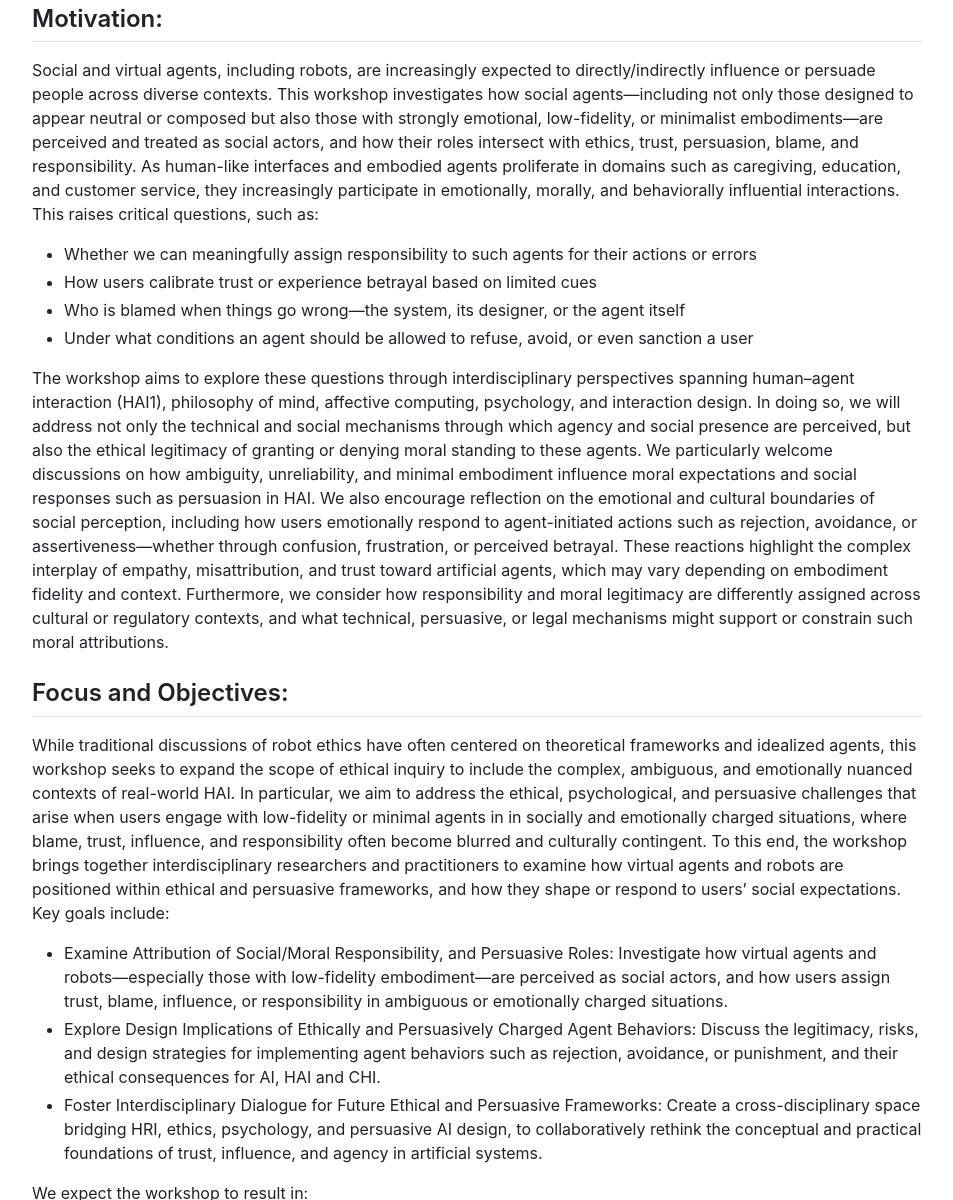
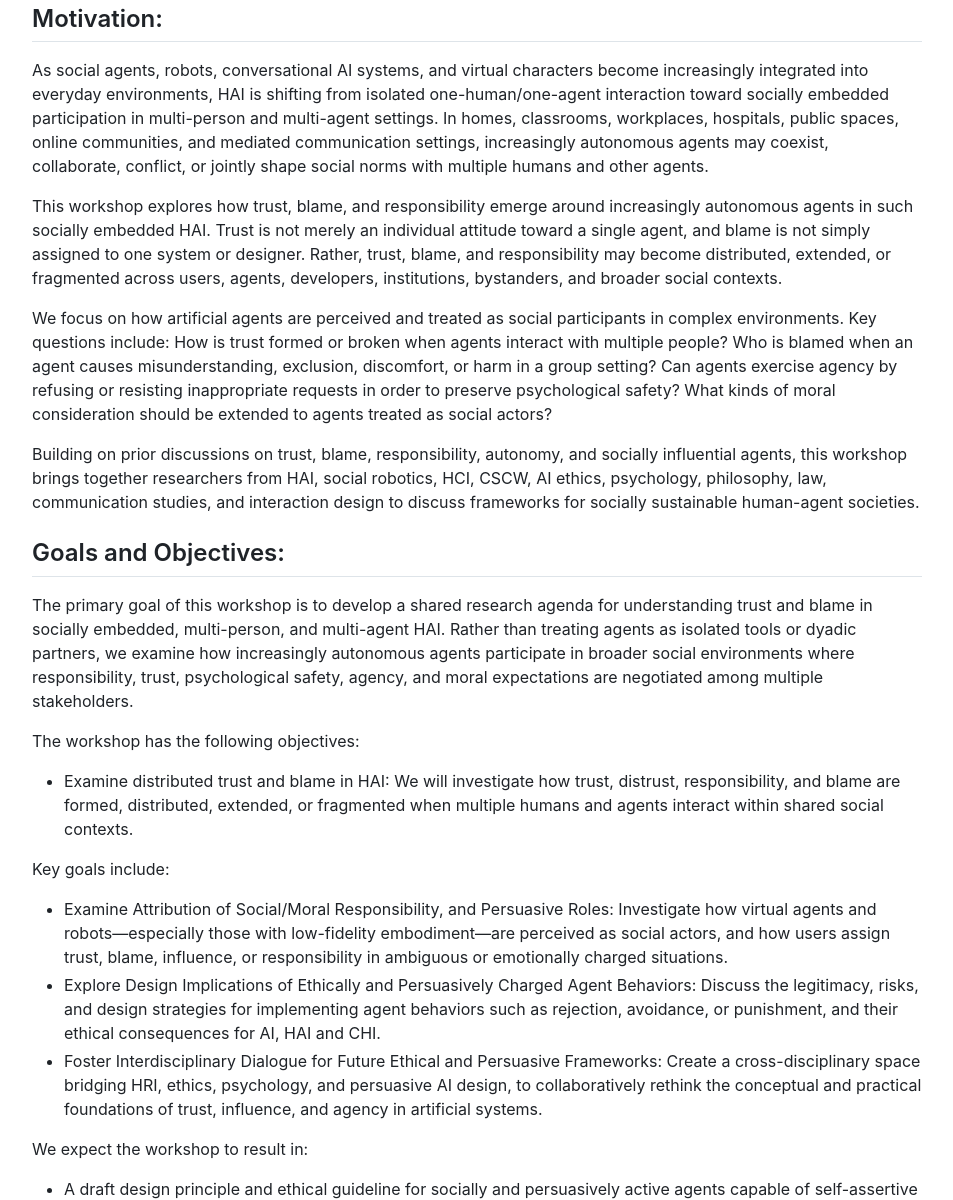
Before and after one commit to virtualcom-designlab/TBSA2026, a Jekyll site: the page built from index.md, in a window 1280 px wide and 1400 px high, scrolled down 909 px. Shown: the part 200-1400 px from the top of the window, without its empty margins (163-1116 px from the left). Built offline with Jekyll 4.4.1, drawn with Linux system fonts in a browser that asks for light colours.

Commit message:
Update index.md

```diff
--- a/index.md
+++ b/index.md
@@ -39,19 +39,24 @@ title: Trust and Blame
 
 ## Motivation:
 
-Social and virtual agents, including robots, are increasingly expected to directly/indirectly influence or persuade people across diverse contexts. This workshop investigates how social agents—including not only those designed to appear neutral or composed but also those with strongly emotional, low-fidelity, or minimalist embodiments—are perceived and treated as social actors, and how their roles intersect with ethics, trust, persuasion, blame, and responsibility. As human-like interfaces and embodied agents proliferate in domains such as caregiving, education, and customer service, they increasingly participate in emotionally, morally, and behaviorally influential interactions. This raises critical questions, such as:
+As social agents, robots, conversational AI systems, and virtual characters become increasingly integrated into everyday environments, HAI is shifting from isolated one-human/one-agent interaction toward socially embedded participation in multi-person and multi-agent settings. In homes, classrooms, workplaces, hospitals, public spaces, online communities, and mediated communication settings, increasingly autonomous agents may coexist, collaborate, conflict, or jointly shape social norms with multiple humans and other agents.
 
-- Whether we can meaningfully assign responsibility to such agents for their actions or errors
-- How users calibrate trust or experience betrayal based on limited cues
-- Who is blamed when things go wrong—the system, its designer, or the agent itself
-- Under what conditions an agent should be allowed to refuse, avoid, or even sanction a user
+This workshop explores how trust, blame, and responsibility emerge around increasingly autonomous agents in such socially embedded HAI. Trust is not merely an individual attitude toward a single agent, and blame is not simply assigned to one system or designer. Rather, trust, blame, and responsibility may become distributed, extended, or fragmented across users, agents, developers, institutions, bystanders, and broader social contexts.
 
-The workshop aims to explore these questions through interdisciplinary perspectives spanning human–agent interaction (HAI1), philosophy of mind, affective computing, psychology, and interaction design. In doing so, we will address not only the technical and social mechanisms through which agency and social presence are perceived, but also the ethical legitimacy of granting or denying moral standing to these agents. We particularly welcome discussions on how ambiguity, unreliability, and minimal embodiment influence moral expectations and social responses such as persuasion in HAI.
-We also encourage reflection on the emotional and cultural boundaries of social perception, including how users emotionally respond to agent-initiated actions such as rejection, avoidance, or assertiveness—whether through confusion, frustration, or perceived betrayal. These reactions highlight the complex interplay of empathy, misattribution, and trust toward artificial agents, which may vary depending on embodiment fidelity and context. Furthermore, we consider how responsibility and moral legitimacy are differently assigned across cultural or regulatory contexts, and what technical, persuasive, or legal mechanisms might support or constrain such moral attributions.
+We focus on how artificial agents are perceived and treated as social participants in complex environments. Key questions include: How is trust formed or broken when agents interact with multiple people? Who is blamed when an agent causes misunderstanding, exclusion, discomfort, or harm in a group setting? Can agents exercise agency by refusing or resisting inappropriate requests in order to preserve psychological safety? What kinds of moral consideration should be extended to agents treated as social actors?
 
-## Focus and Objectives:
+Building on prior discussions on trust, blame, responsibility, autonomy, and socially influential agents, this workshop brings together researchers from HAI, social robotics, HCI, CSCW, AI ethics, psychology, philosophy, law, communication studies, and interaction design to discuss frameworks for socially sustainable human-agent societies.
 
-While traditional discussions of robot ethics have often centered on theoretical frameworks and idealized agents, this workshop seeks to expand the scope of ethical inquiry to include the complex, ambiguous, and emotionally nuanced contexts of real-world HAI. In particular, we aim to address the ethical, psychological, and persuasive challenges that arise when users engage with low-fidelity or minimal agents in in socially and emotionally charged situations, where blame, trust, influence, and responsibility often become blurred and culturally contingent. To this end, the workshop brings together interdisciplinary researchers and practitioners to examine how virtual agents and robots are positioned within ethical and persuasive frameworks, and how they shape or respond to users’ social expectations.
+
+## Goals and Objectives:
+
+The primary goal of this workshop is to develop a shared research agenda for understanding trust and blame in socially embedded, multi-person, and multi-agent HAI. Rather than treating agents as isolated tools or dyadic partners, we examine how increasingly autonomous agents participate in broader social environments where responsibility, trust, psychological safety, agency, and moral expectations are negotiated among multiple stakeholders.
+
+The workshop has the following objectives:
+
++ Examine distributed trust and blame in HAI:
+We will investigate how trust, distrust, responsibility, and blame are formed, distributed, extended, or fragmented when multiple humans and agents interact within shared social contexts.
+
 Key goals include:
 + Examine Attribution of Social/Moral Responsibility, and Persuasive Roles: Investigate how virtual agents and robots—especially those with low-fidelity embodiment—are perceived as social actors, and how users assign trust, blame, influence, or responsibility in ambiguous or emotionally charged situations.
 + Explore Design Implications of Ethically and Persuasively Charged Agent Behaviors: Discuss the legitimacy, risks, and design strategies for implementing agent behaviors such as rejection, avoidance, or punishment, and their ethical consequences for AI, HAI and CHI.
```
